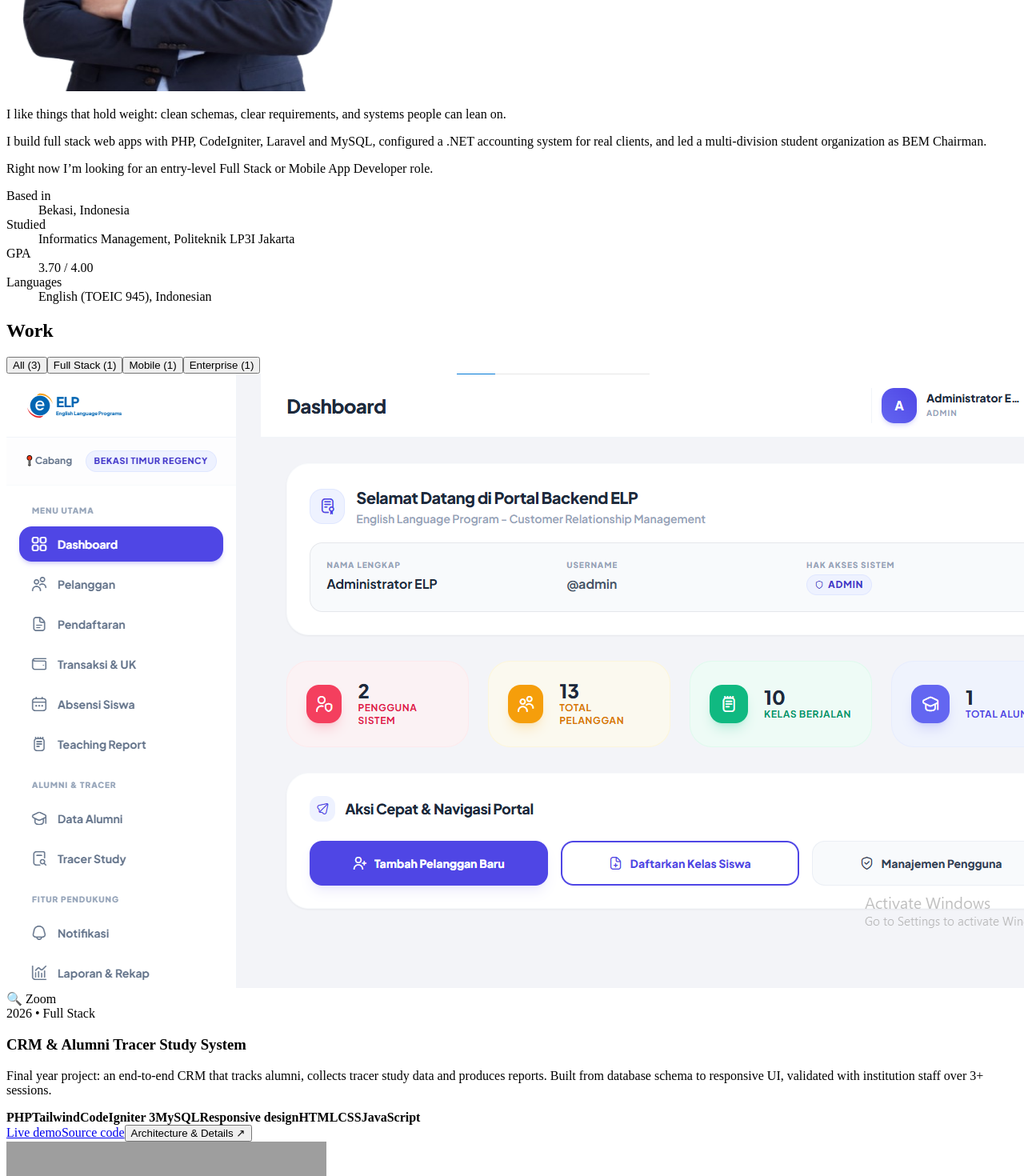
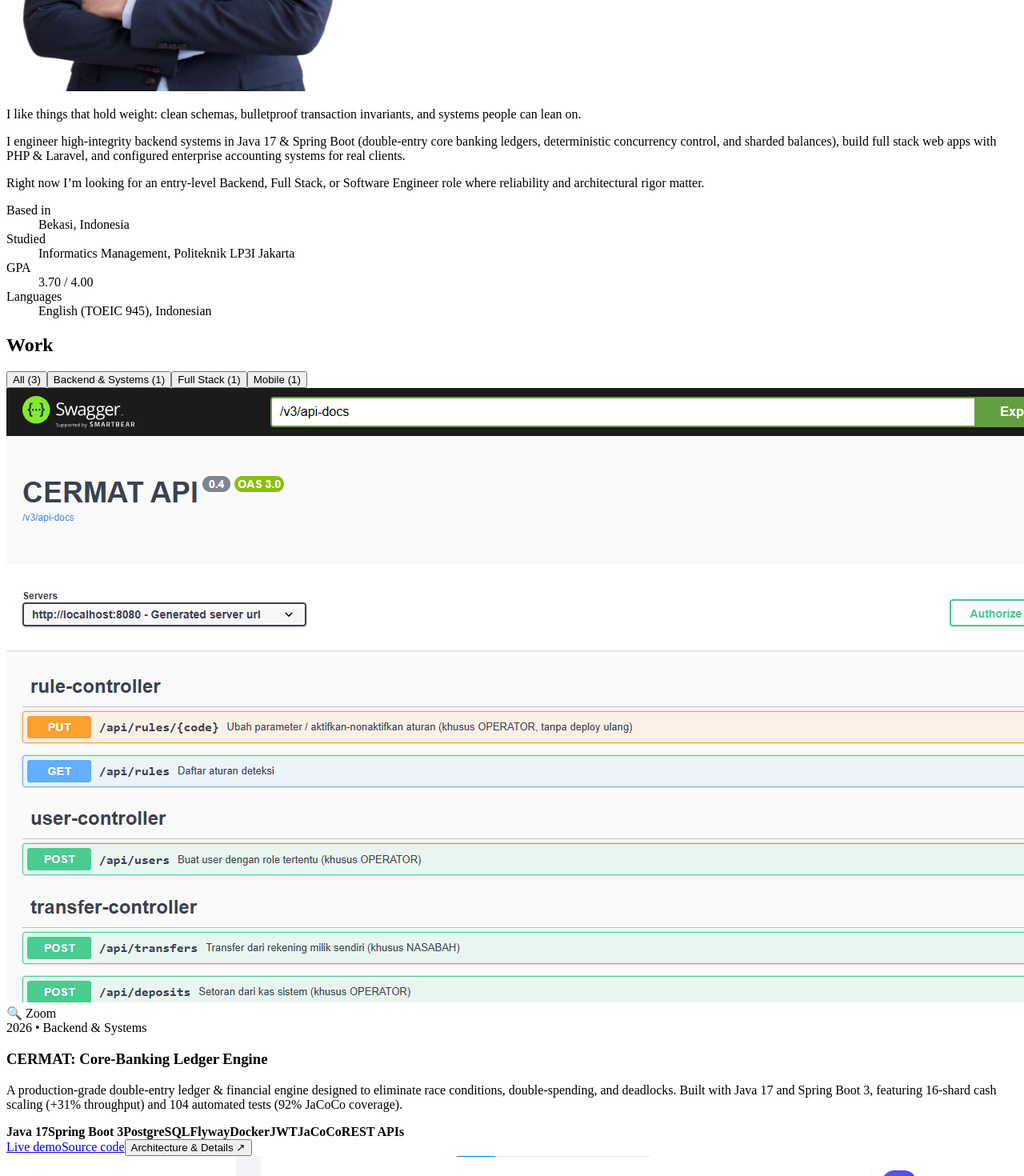
Before and after one commit to syubidin/portfolio-react, a React (Vite) app: page / in a window 1280 px wide. Shown: the part 760-2230 px from the top of the page at 80% size. Built offline with nearby package versions, Linux system fonts and the light colour scheme; grey boxes are pictures that could not be loaded; the HTML template or start-up script is replaced by a standard one.

Commit message:
feat: add CERMAT core-banking project and update skills & bio

```diff
--- a/src/content.js
+++ b/src/content.js
@@ -1,16 +1,15 @@
-
 const SITE = {
   name: "Syuby Alwi Akbar Attala",
   headline: ["Building", "digital", "solutions", "with purpose"],
-  roles: ["Full Stack Developer", "Mobile App Developer", "Informatics Management Graduate"],
+  roles: ["Full Stack Developer", "Backend & Systems Developer", "Informatics Management Graduate"],
   status: "Open to entry-level roles",
   coords: "6.2397° S, 107.0015° E",
 
   photo: "assets/face.png",
   about: [
-    "I like things that hold weight: clean schemas, clear requirements, and systems people can lean on.",
-    "I build full stack web apps with PHP, CodeIgniter, Laravel and MySQL, configured a .NET accounting system for real clients, and led a multi-division student organization as BEM Chairman.",
-    "Right now I’m looking for an entry-level Full Stack or Mobile App Developer role."
+    "I like things that hold weight: clean schemas, bulletproof transaction invariants, and systems people can lean on.",
+    "I engineer high-integrity backend systems in Java 17 & Spring Boot (double-entry core banking ledgers, deterministic concurrency control, and sharded balances), build full stack web apps with PHP & Laravel, and configured enterprise accounting systems for real clients.",
+    "Right now I’m looking for an entry-level Backend, Full Stack, or Software Engineer role where reliability and architectural rigor matter."
   ],
   facts: [
     ["Based in", "Bekasi, Indonesia"],
@@ -25,6 +24,41 @@ const SITE = {
   projects: [
     {
       year: "2026",
+      category: "Backend & Systems",
+      title: "CERMAT: Core-Banking Ledger Engine",
+      text: "A production-grade double-entry ledger & financial engine designed to eliminate race conditions, double-spending, and deadlocks. Built with Java 17 and Spring Boot 3, featuring 16-shard cash scaling (+31% throughput) and 104 automated tests (92% JaCoCo coverage).",
+      stack: ["Java 17", "Spring Boot 3", "PostgreSQL", "Flyway", "Docker", "JWT", "JaCoCo", "REST APIs"],
+      image: "assets/projects/cermat.png",
+      demo: "https://github.com/syubidin/cermat#readme",
+      repo: "https://github.com/syubidin/cermat",
+      caseStudy: {
+        role: "Lead Backend & Distributed Systems Engineer",
+        timeline: "8-Week Incremental Build",
+        overview: "CERMAT (Catatan Elektronik, Rekonsiliasi, Mutasi, Audit, Transaksi) simulates core-banking ledger challenges where money can never duplicate, disappear, or settle inconsistently under concurrent stress.",
+        challenges: [
+          "Eliminating double-spending and race conditions when multiple concurrent debit requests hit the same account simultaneously.",
+          "Preventing transaction deadlocks when cross-account transfers (A→B and B→A) execute at the exact same millisecond.",
+          "Mitigating severe hot-row lock contention on the central system cash account during peak deposit volume.",
+          "Preventing Formula Injection attacks and redundant reprocessing in automated partner CSV reconciliation."
+        ],
+        solutions: [
+          "Implemented Double-Entry Bookkeeping (Debit = Credit) with kernel-level database triggers enforcing strict append-only ledger immutability (blocking UPDATE/DELETE).",
+          "Engineered atomic idempotency resolution using 'INSERT ... ON CONFLICT DO NOTHING' paired with SHA-256 payload verification.",
+          "Applied Pessimistic Write Locking ('SELECT ... FOR UPDATE') with deterministic ordering ('ORDER BY id') to guarantee zero transaction deadlocks.",
+          "Architected 16 dynamic balance shards for system cash accounts, reducing lock queue time and boosting deposit throughput by +30.9%.",
+          "Constructed runtime fraud detection rule engine (HIGH_AMOUNT, VELOCITY, NEW_PAYEE) and instant account freezing capabilities.",
+          "Secured multi-role RBAC via Stateless JWT (HS256), strict character whitelisting against CSV injection, and in-memory sliding-window rate limiting before BCrypt hashing."
+        ],
+        highlights: [
+          "104 automated unit, integration, and stress tests passing with 92% JaCoCo code coverage",
+          "Zero deadlocks and zero balance underflow proven under 150 concurrent transfers",
+          "Global mathematical invariant guarantee: total circulating balance strictly equals 0",
+          "Automated reconciliation engine matching partner records with 4 distinct discrepancy states"
+        ]
+      }
+    },
+    {
+      year: "2026",
       category: "Full Stack",
       title: "CRM & Alumni Tracer Study System",
       text: "Final year project: an end-to-end CRM that tracks alumni, collects tracer study data and produces reports. Built from database schema to responsive UI, validated with institution staff over 3+ sessions.",
@@ -35,7 +69,7 @@ const SITE = {
       caseStudy: {
         role: "Lead Full Stack Developer & Database Designer",
         timeline: "Oct 2025 – Aug 2026",
-        overview: "An integrated web platform designed for Politeknik LP3I Jakarta to bridge alumni tracking, tracer study data collection, and automatic accreditation reporting.",
+        overview: "An integrated web platform designed for English Language Programs to bridge alumni tracking, tracer study data collection, and automatic accreditation reporting.",
         challenges: [
           "Manual tracer study surveys previously suffered from low response rates and error-prone spreadsheet consolidation.",
           "Need for role-based permissions separating administrative staff, institutional leadership, and alumni respondents.",
@@ -57,22 +91,12 @@ const SITE = {
     {
       year: "Soon",
       category: "Mobile",
-      title: "Project Two (Coming Soon)",
-      text: "Upcoming Mobile Application project built with cross-platform architecture and cloud backend integration.",
-      stack: ["Flutter", "Supabase", "REST APIs"],
+      title: "PlantCare & EcoMobile (Coming Soon)",
+      text: "Upcoming mobile application built with cross-platform Flutter architecture, dynamic state management, and cloud backend integration.",
+      stack: ["Flutter", "Dart", "Supabase", "REST APIs"],
       image: "assets/projects/project-two.png",
       demo: "",
-      repo: ""
-    },
-    {
-      year: "Soon",
-      category: "Enterprise",
-      title: "Project Three (Coming Soon)",
-      text: "Upcoming enterprise management system focusing on scalable data schemas and automated workflows.",
-      stack: ["Laravel", "MySQL", "Docker"],
-      image: "assets/projects/project-three.png",
-      demo: "",
-      repo: ""
+      repo: "https://github.com/syubidin/PlantCare"
     }
   ],
 
@@ -105,9 +129,9 @@ const SITE = {
 
   kit: {
     "Front of house": ["HTML", "CSS", "JavaScript", "Bootstrap", "Tailwind", "React", "Flutter", "Responsive design", "SDLC"],
-    "Back of house": ["PHP", "CodeIgniter", "Laravel", "Python", "Java", "C++", "Node.js basics"],
-    "Data and APIs": ["MySQL", "Supabase", "Schema design", "REST APIs"],
-    "Workshop": ["Git", "Figma", "Linux basics", "Microsoft 365", "AI-assisted development"]
+    "Back of house": ["Java 17", "Spring Boot 3", "PHP", "CodeIgniter", "Laravel", "Python", "C++", "Node.js basics"],
+    "Data and APIs": ["PostgreSQL", "MySQL", "Flyway", "Supabase", "Double-Entry Ledger", "Schema design", "REST APIs"],
+    "Workshop": ["Git", "Docker", "JaCoCo", "Postman", "Swagger / OpenAPI", "Figma", "Linux basics", "AI-assisted development"]
   },
 
   certs: [
```
Also changed, not shown: public/assets/projects/cermat.png (added).
